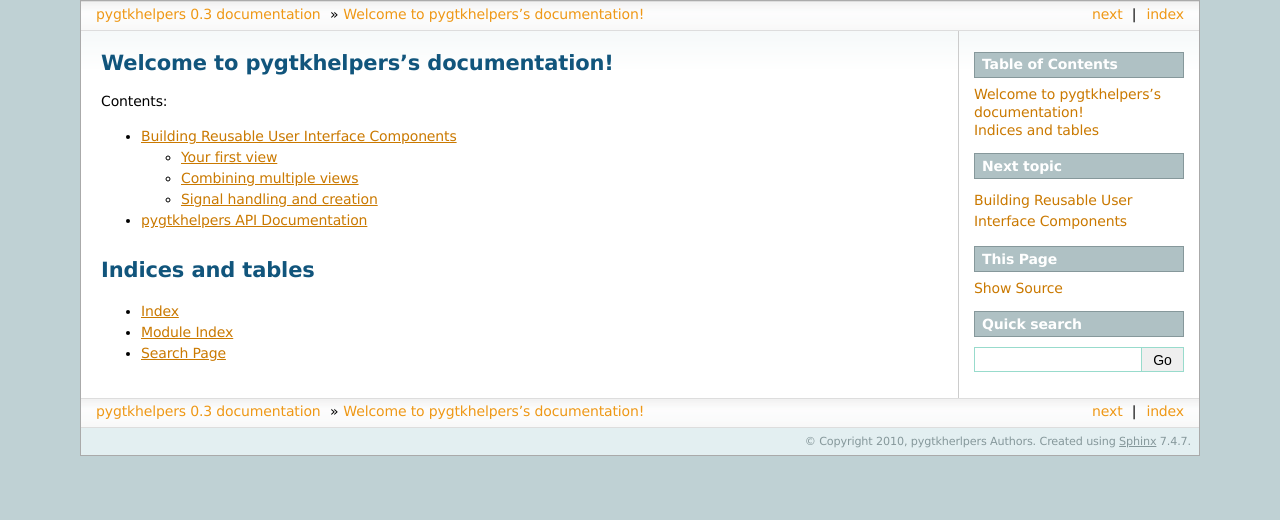
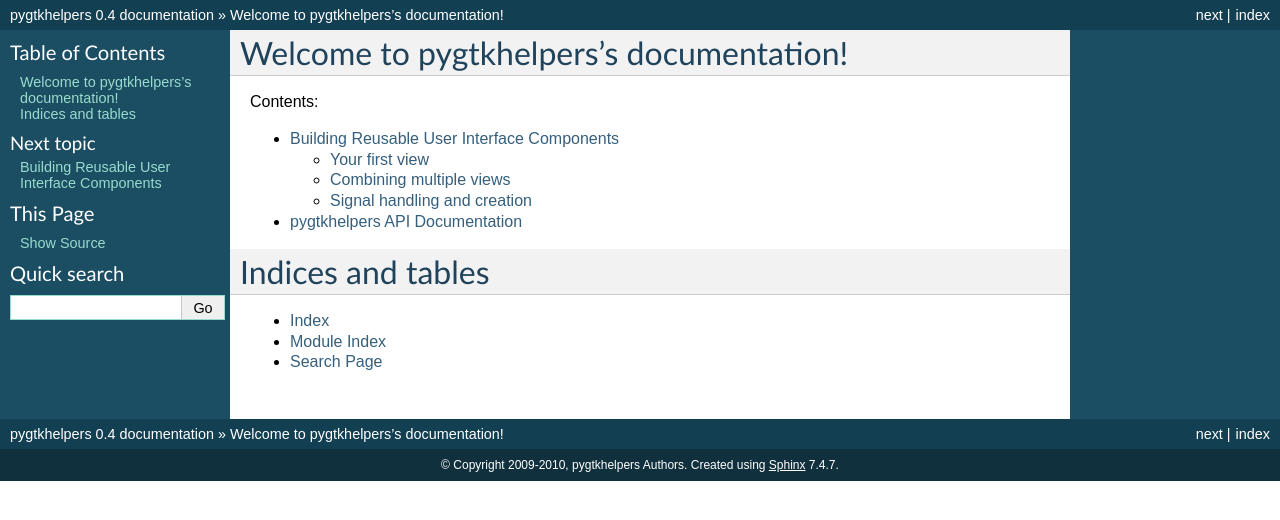
Before and after one commit to sci-bots/pygtkhelpers, a Sphinx documentation site: the page built from docs/index.rst, in a window 1280 px wide. Shown: the top 520 px of the page. Built offline with Sphinx 7.4.7, drawn with Linux system fonts in a browser that asks for light colours; pages that are not in the unit, such as notebooks, are missing from menus.

```diff
--- a/docs/conf.py
+++ b/docs/conf.py
@@ -38,16 +38,16 @@ master_doc = 'index'
 
 # General information about the project.
 project = u'pygtkhelpers'
-copyright = u'2010, pygtkherlpers Authors'
+copyright = u'2009-2010, pygtkhelpers Authors'
 
 # The version info for the project you're documenting, acts as replacement for
 # |version| and |release|, also used in various other places throughout the
 # built documents.
 #
 # The short X.Y version.
-version = '0.3'
+version = '0.4'
 # The full version, including alpha/beta/rc tags.
-release = '0.3'
+release = '0.4'
 
 # The language for content autogenerated by Sphinx. Refer to documentation
 # for a list of supported languages.
@@ -91,7 +91,8 @@ pygments_style = 'tango'
 
 # The theme to use for HTML and HTML Help pages.  Major themes that come with
 # Sphinx are currently 'default' and 'sphinxdoc'.
-html_theme = 'sphinxdoc'
+#html_theme = 'sphinxdoc'
+html_theme = 'default'
 
 # Theme options are theme-specific and customize the look and feel of a theme
 # further.  For a list of options available for each theme, see the
```
Also changed, not shown: docs/api.rst (+11 -29 lines), 3 other files.
